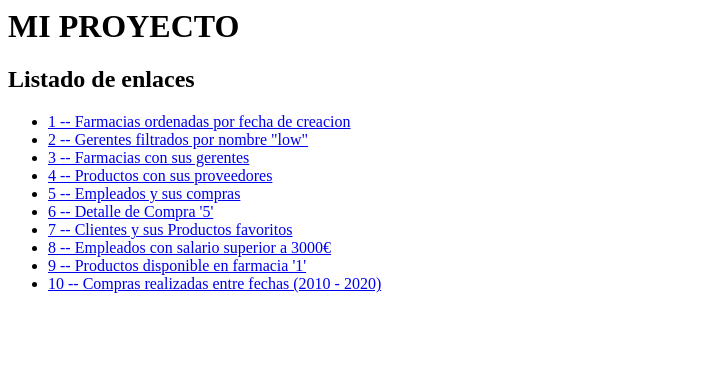
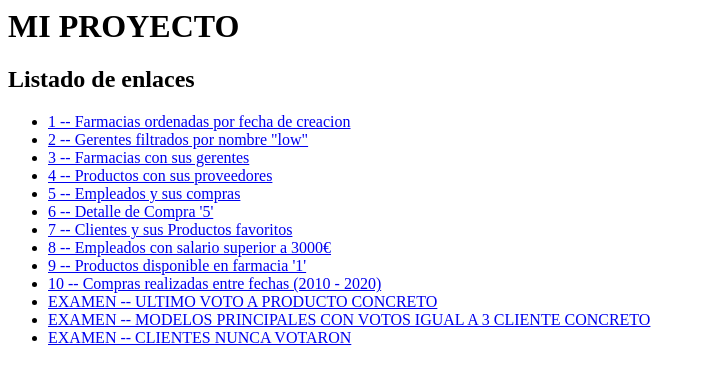
Before and after one commit to ElvisZM/AppFarmacia, a Django app: page / in a window 1280 px wide. Shown: the top 384 px of the page, without its empty margins (0-705 px from the left). Run offline with Django 3.2, Linux system fonts and the light colour scheme.

Commit message:
Examen, hay que rehacerlo en casa

```diff
--- a/App_Farmacia/templates/index.html
+++ b/App_Farmacia/templates/index.html
@@ -15,6 +15,12 @@
             <li><a href="{% url 'empleados_salariosuperior' 3000 %}"> 8 -- Empleados con salario superior a 3000€ </a></li>
             <li><a href="{% url 'productos_disponibles_farmacia_especifica' 1 %}"> 9 -- Productos disponible en farmacia '1' </a></li>
             <li><a href="{% url 'compras_entre_fechas' '2010-01-01' '2020-12-31' %}"> 10 -- Compras realizadas entre fechas (2010 - 2020) </a></li>
+            <li><a href="{% url 'ultimo_voto_producto_concreto' 2 %}"> EXAMEN -- ULTIMO VOTO A PRODUCTO CONCRETO </a></li>
+            <li><a href="{% url 'productos_con_puntuacion_3_cliente_concreto' 2 %}"> EXAMEN -- MODELOS PRINCIPALES CON VOTOS IGUAL A 3 CLIENTE CONCRETO</a></li>
+            <li><a href="{% url 'clientes_nunca_votaron' %}"> EXAMEN -- CLIENTES NUNCA VOTARON </a></li>
+
+
+
         </ul>
     </body>
 </html>
--- a/App_Farmacia/urls.py
+++ b/App_Farmacia/urls.py
@@ -24,4 +24,12 @@ urlpatterns = [
 
     path('compras/entre/<str:fecha_inicio>/<str:fecha_fin>',views.compras_entre_fechas, name="compras_entre_fechas"),
 
+    path('ultimo_voto_producto_concreto/<int:producto_id>',views.ultimo_voto_producto_concreto, name='ultimo_voto_producto_concreto'),
+
+    path('productos_puntuacion_3_cliente_concreto/<int:cliente_id>/',views. productos_con_puntuacion_3_cliente_concreto, name='productos_con_puntuacion_3_cliente_concreto'),
+
+    path('clientes_nunca_votaron',views.clientes_nunca_votaron, name='clientes_nunca_votaron'),
+
+    path('cuentas_bancarias_propietario_nombre/<str:nombre_propietario>/',views.cuentas_bancarias_propietario_nombre, name='cuentas_bancarias'),
+
 ]
--- a/App_Farmacia/views.py
+++ b/App_Farmacia/views.py
@@ -1,10 +1,11 @@
 from django.shortcuts import render
 
 # Create your views here.
-from .models import Farmacia, Gerente, Empleado, Producto, Proveedor, SuministroProducto, Cliente, Compra, DetalleCompra, CuentaEmpleado, HistorialCliente, DatosFarmacia, DetalleProducto
+from .models import Farmacia, Gerente, Empleado, Producto, Proveedor, SuministroProducto, Cliente, Compra, DetalleCompra, CuentaEmpleado, HistorialCliente, DatosFarmacia, DetalleProducto, Votacion, Subscripcion, Pago
 from django.db.models import Q
 from django.views.defaults import page_not_found
 from datetime import datetime, date
+from django.db.models import Avg
 
 
 def index(request):
@@ -64,3 +65,34 @@ def mi_error_404(request, exception=None):
 
 def mi_error_500(request, exception=None):
     return render(request, 'errores/500.html',None,None,500)
+
+
+def ultimo_voto_producto_concreto(request, producto_id):
+
+    ultimo_voto = Votacion.objects.filter(voto_producto__id=producto_id).order_by('-fecha_votacion')[:1].get()
+    return render(request, 'votacion/ultimo_voto.html', {'votacion':ultimo_voto})
+
+
+def productos_con_puntuacion_3_cliente_concreto(request, cliente_id):
+
+    cliente = Cliente.objects.get(pk=cliente_id)
+    productos_con_votos = Producto.objects.filter(votacion__puntuacion=3, votacion__cliente=cliente)
+
+    return render(request, 'producto/productos_con_3.html', {'productos_con_votos': productos_con_votos})
+
+def clientes_nunca_votaron(request):
+    clientes_no_votaron = Cliente.objects.filter(votacion_cliente__isnull=True).all()
+    return render(request, 'cliente/clientesinvoto.html', {'clientes_no_votaron':clientes_no_votaron})
+
+def cuentas_bancarias_propietario_nombre(request, nombre_propietario):
+    cuentas_bancarias = Pago.objects.filter(
+        Q(banco='CA') | Q(banco='UN'),Q(cliente_pago__nombre_cli__icontains=nombre_propietario)
+    )
+    return render(request, 'cuentas/cuentas_bancarias.html', {'cuentas_bancarias': cuentas_bancarias})
+
+def modelos_con_media_superior(request):
+    media_votaciones = Producto.objects.aggregate(media=Avg('votacion__puntuacion'))
+
+    productos_con_media_superior = Producto.objects.filter(votacion__puntuacion__gt=2.5)
+
+    return render(request, 'producto.html', {'productos_con_media_superior': productos_con_media_superior})
```
Also changed, not shown: App_Farmacia/models.py (+39 -1 lines), App_Farmacia/templates/cliente/clientesinvoto.html (added, +13 -0 lines), App_Farmacia/templates/cuentas/cuentas_bancarias.html (added, +8 -0 lines), App_Farmacia/templates/producto/productos_con_3.html (added, +15 -0 lines), App_Farmacia/templates/votacion/ultimo_voto.html (added, +16 -0 lines), App_Farmacia/migrations/0001_initial.py, mysite/urls.py (line endings or trailing spaces).
